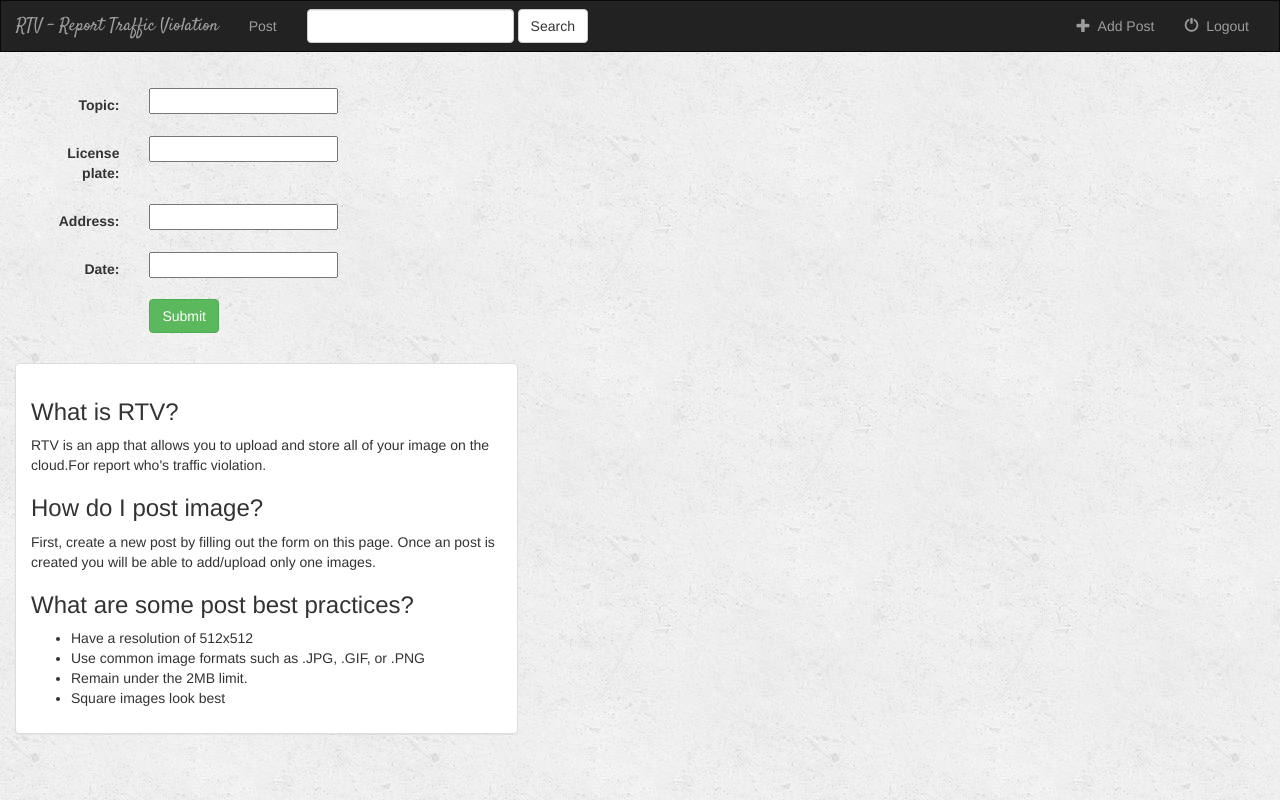
After one commit to a5720080/reportwebsite, a Django app: page /rtv/report/add/ in a window 1280 px wide. The commit adds this page. Run offline with Django 3.2, Linux system fonts and the light colour scheme; some libraries are stand-ins or nearby versions.

```diff
--- a/rtv/templates/rtv/base.html
+++ b/rtv/templates/rtv/base.html
@@ -40,7 +40,7 @@
                 <ul class="nav navbar-nav navbar-right">
 
                     <li>
-                        <a href="">
+                        <a href="{% url 'rtv:report-add' %}">
                             <span class="glyphicon glyphicon-plus" aria-hidden="true"></span>&nbsp; Add Post
                         </a>
                     </li>
--- /dev/null
+++ b/rtv/templates/rtv/form_template.html
@@ -0,0 +1,10 @@
+{% for field in form %}
+    <div class="form-group">
+        <div class="col-sm-offset-2 col-sm-10">
+          <span class = "text-danger small">{{ field.errors }}</span>
+        </div>
+        <label class = "control-label col-sm-2">{{ field.label_tag }}</label>
+        <div class="col-sm-10"> {{ field }}
+        </div>
+    </div>
+{% endfor %}
--- /dev/null
+++ b/rtv/templates/rtv/report_form.html
@@ -0,0 +1,55 @@
+{% extends 'rtv/base.html' %}
+{% block title%}Add a new Report {% endblock %}
+{% block report_active %}active {% endblock %}
+
+{% block body %}
+<div class="container-fluid">
+  <div class="row">
+    <div class="col-sm-12 col-md-7">
+      <div class="panel-body">
+
+        <form class="form-horizontal" action="" method="post" enctype "multipart/form-data" >
+          {% csrf_token %}
+          {% include 'rtv/form_template.html'%}
+          <div class="form-group">
+            <div class="col-sm-offset-2 col-sm-10">
+              <button type="submit" class="btn btn-success">Submit</button>
+            </div>
+
+          </div>
+
+        </form>
+
+      </div>
+
+    </div>
+
+  </div>
+
+</div>
+
+<div class="col-sm-12 col-md-5">
+            <div class="panel panel-default">
+                <div class="panel-body">
+                    <h3>What is RTV?</h3>
+                    <p>RTV is an app that allows you to upload and store all of your image on the cloud.For report who's traffic violation. </p>
+                    <h3>How do I post image?</h3>
+                    <p>First, create a new post by filling out the form
+on this page. Once an post is created you will be able to add/upload
+only one images.</p>
+                    <h3>What are some post best practices?</h3>
+                    <ul>
+                        <li>Have a resolution of 512x512</li>
+                        <li>Use common image formats such as .JPG, .GIF, or .PNG</li>
+                        <li>Remain under the 2MB limit.</li>
+                        <li>Square images look best</li>
+                    </ul>
+                </div>
+            </div>
+        </div>
+
+    </div>
+
+</div>
+
+{% endblock %}
--- a/rtv/urls.py
+++ b/rtv/urls.py
@@ -6,7 +6,8 @@ app_name = 'rtv'
 urlpatterns = [
     #/rtv/
     url(r'^$',views.IndexView.as_view() , name ='index'),
-    #/rtv/<report_id>/
+    #/rtv/<pk>/
     url(r'^(?P<pk>[0-9]+)$',views.DetailView.as_view() , name = 'detail'),
-
+    #/rtv/report/add/
+    url(r'^report/add/$',views.ReportCreate.as_view() , name = 'report-add'),
 ]
--- a/rtv/views.py
+++ b/rtv/views.py
@@ -11,3 +11,10 @@ class IndexView(generic.ListView):
 class DetailView(generic.DetailView):
     model = Report
     template_name = 'rtv/detail.html'
+
+class ReportCreate(generic.CreateView):
+    model = Report
+    fields = ['topic',
+              'license_plate',
+              'address',
+              'date']
```
Also changed, not shown: db.sqlite3.
